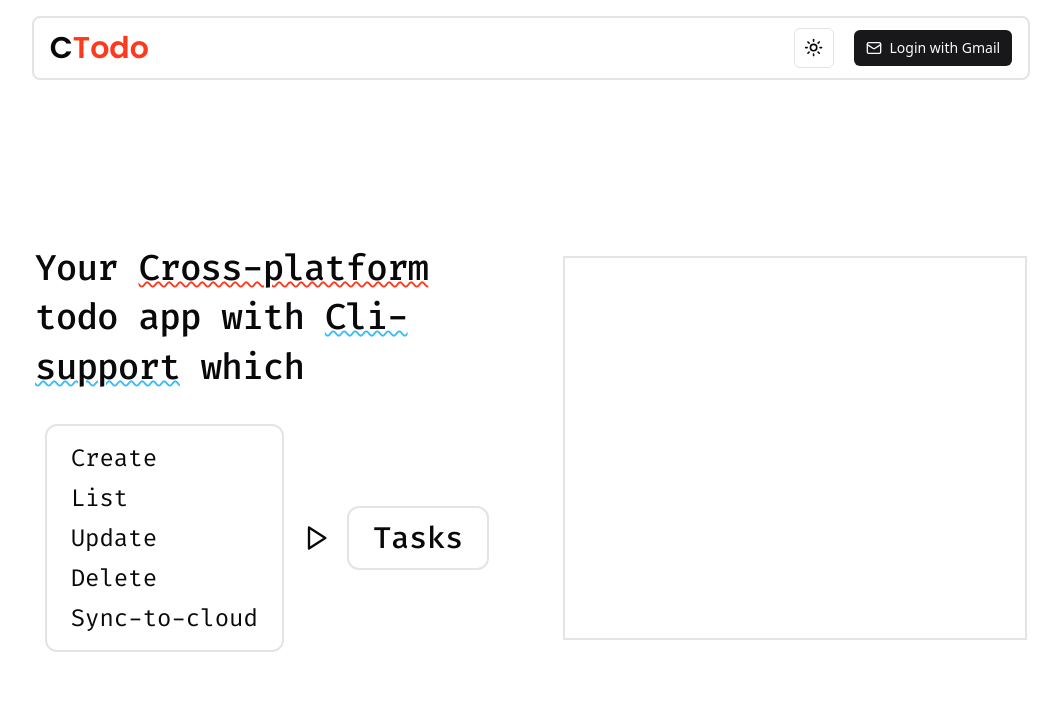
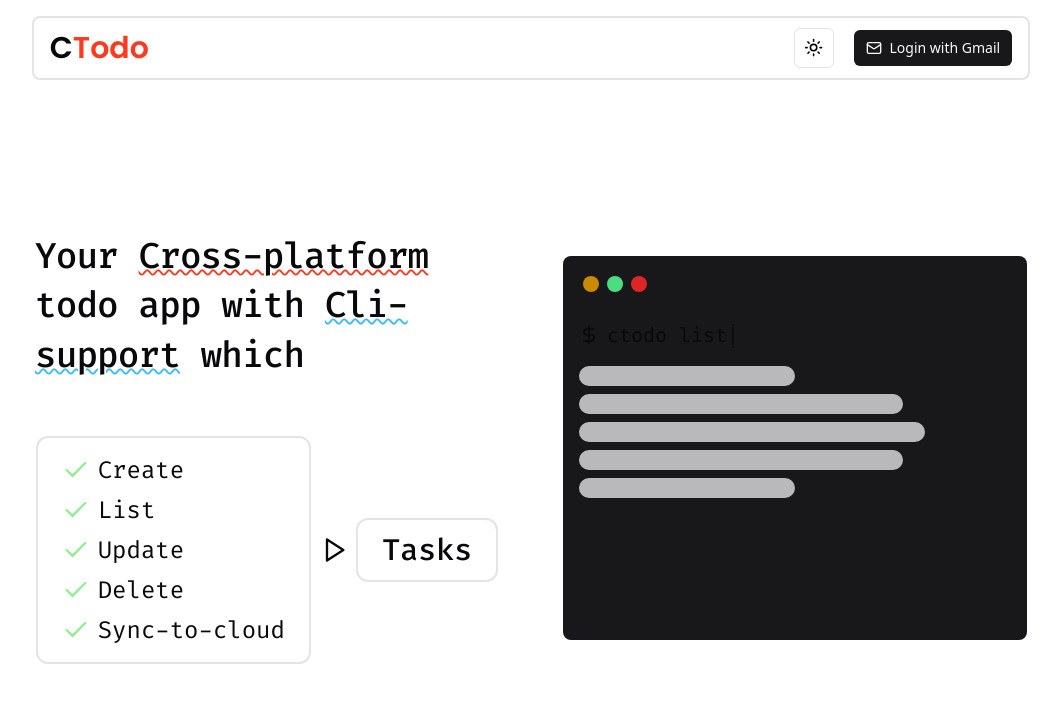
Before and after one commit to utsavbhattarai007/ctodo, a Next.js app in the folder web/: page / in a window 1280 px wide. Shown: the top 702 px of the page, without its empty margins (109-1170 px from the left). Built offline with nearby package versions, Linux system fonts and the light colour scheme.

Commit message:
Hero section completly coded with terminal ui

```diff
--- a/web/app/page.tsx
+++ b/web/app/page.tsx
@@ -1,13 +1,15 @@
-import { Button } from "@/components/ui/button";
+"use client";
 import React from "react";
-import { Play } from "lucide-react";
+import { TypeAnimation } from "react-type-animation";
+import { Play, Check, DollarSign } from "lucide-react";
+import { Skeleton } from "@/components/ui/skeleton";
 
 export default function Home() {
   return (
     <>
       <div className="min-h-[calc(100vh-96px)] w-full flex justify-center items-center">
         <div className="w-4/5 h-fit flex justify-between items-center p-4 gap-16">
-          <div className="w-1/2 h-96 flex flex-col gap-8 justify-center">
+          <div className="w-1/2 h-96 flex flex-col gap-14 justify-center">
             <div className="text-4xl font-fira antialiased font-medium leading-snug tracking-tight">
               Your{" "}
               <span className="underline decoration-highlight decoration-[2px] decoration-wavy">
@@ -20,24 +22,29 @@ export default function Home() {
               which
             </div>
             <div className="flex justify-evenly items-center gap-2">
-              <ul className="text-2xl font-fira text-balance gap-2 flex flex-col border-2 rounded-xl px-6 py-4 list-none hover:list-disc list-inside cursor-pointer">
-                <li>
+              <ul className="text-2xl font-fira text-balance gap-2 flex flex-col border-2 rounded-xl px-6 py-4 list-none cursor-pointer">
+                <li className="flex items-center gap-2">
+                  <Check color="lightgreen" className="h-7 w-7" />
                   Create
                   <br />
                 </li>
-                <li>
+                <li className="flex items-center gap-2">
+                  <Check color="lightgreen" className="h-7 w-7" />
                   List
                   <br />
                 </li>
-                <li>
+                <li className="flex items-center gap-2">
+                  <Check color="lightgreen" className="h-7 w-7" />
                   Update
                   <br />
                 </li>
-                <li>
+                <li className="flex items-center gap-2">
+                  <Check color="lightgreen" className="h-7 w-7" />
                   Delete
                   <br />
                 </li>
-                <li>
+                <li className="flex items-center gap-2">
+                  <Check color="lightgreen" className="h-7 w-7" />
                   Sync-to-cloud
                   <br />
                 </li>
@@ -48,7 +55,53 @@ export default function Home() {
               </div>
             </div>
           </div>
-          <div className="w-1/2 h-96 border-2"></div>
+          <div className="w-1/2 h-96 bg-zinc-900 rounded-lg">
+            <div className="flex items-center gap-2 p-5 cursor-pointer">
+              <span className="w-4 h-4 bg-yellow-600 rounded-full hover:bg-yellow-700"></span>
+              <span className="w-4 h-4 bg-green-400 rounded-full hover:bg-green-600"></span>
+              <span className="w-4 h-4 bg-red-600 rounded-full hover:bg-red-700"></span>
+            </div>
+            <div className="flex gap-2 items-center px-4 py-2">
+              <DollarSign className="h-5 w-5" />
+              <TypeAnimation
+                sequence={[
+                  "ctodo login",
+                  1000,
+                  "ctodo add Buy Groceries",
+                  1000,
+                  "ctodo list",
+                  1000,
+                  "ctodo list -t",
+                  1000,
+                  "ctodo delete 1",
+                  1000,
+                  "ctodo done 1",
+                  1000,
+                  "ctodo fetch",
+                  1000,
+                  "ctodo sync",
+                  1000,
+                  "ctodo logout",
+                  1000,
+                ]}
+                wrapper="span"
+                speed={50}
+                style={{
+                  fontSize: "20px",
+                  display: "",
+                  fontFamily: "Fira Code",
+                }}
+                repeat={Infinity}
+              />
+            </div>
+            <div className="flex flex-col gap-2 px-4 py-2">
+              <Skeleton className="w-1/2 h-[20px] rounded-full" />
+              <Skeleton className="w-3/4 h-[20px] rounded-full" />
+              <Skeleton className="w-4/5 h-[20px] rounded-full" />
+              <Skeleton className="w-3/4 h-[20px] rounded-full" />
+              <Skeleton className="w-1/2 h-[20px] rounded-full" />
+            </div>
+          </div>
         </div>
       </div>
     </>
--- /dev/null
+++ b/web/components/ui/skeleton.tsx
@@ -0,0 +1,15 @@
+import { cn } from "@/lib/utils"
+
+function Skeleton({
+  className,
+  ...props
+}: React.HTMLAttributes<HTMLDivElement>) {
+  return (
+    <div
+      className={cn("animate-pulse rounded-md bg-muted", className)}
+      {...props}
+    />
+  )
+}
+
+export { Skeleton }
--- a/web/package.json
+++ b/web/package.json
@@ -13,6 +13,7 @@
     "@radix-ui/react-dialog": "^1.0.5",
     "@radix-ui/react-dropdown-menu": "^2.0.6",
     "@radix-ui/react-slot": "^1.0.2",
+    "@types/react-typical": "^0.1.2",
     "class-variance-authority": "^0.7.0",
     "clsx": "^2.1.0",
     "lucide-react": "^0.365.0",
@@ -20,6 +21,7 @@
     "next-themes": "^0.3.0",
     "react": "^18",
     "react-dom": "^18",
+    "react-type-animation": "^3.2.0",
     "tailwind-merge": "^2.2.2",
     "tailwindcss-animate": "^1.0.7"
   },
```
Also changed, not shown: 1 other file (tests, documents, lock files or other folders).
